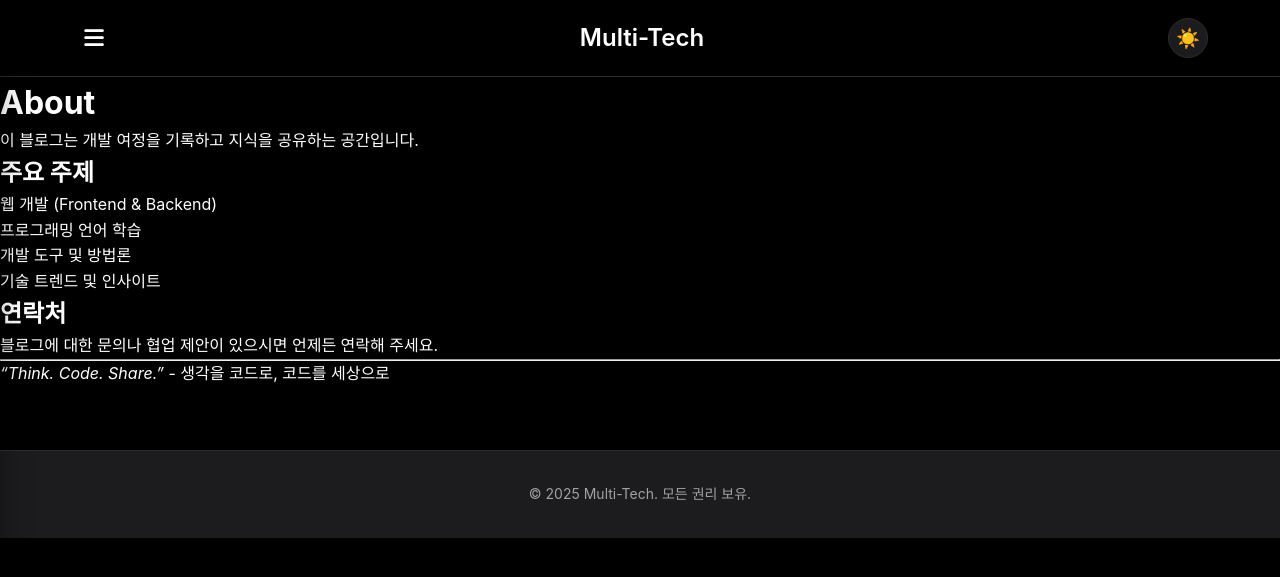
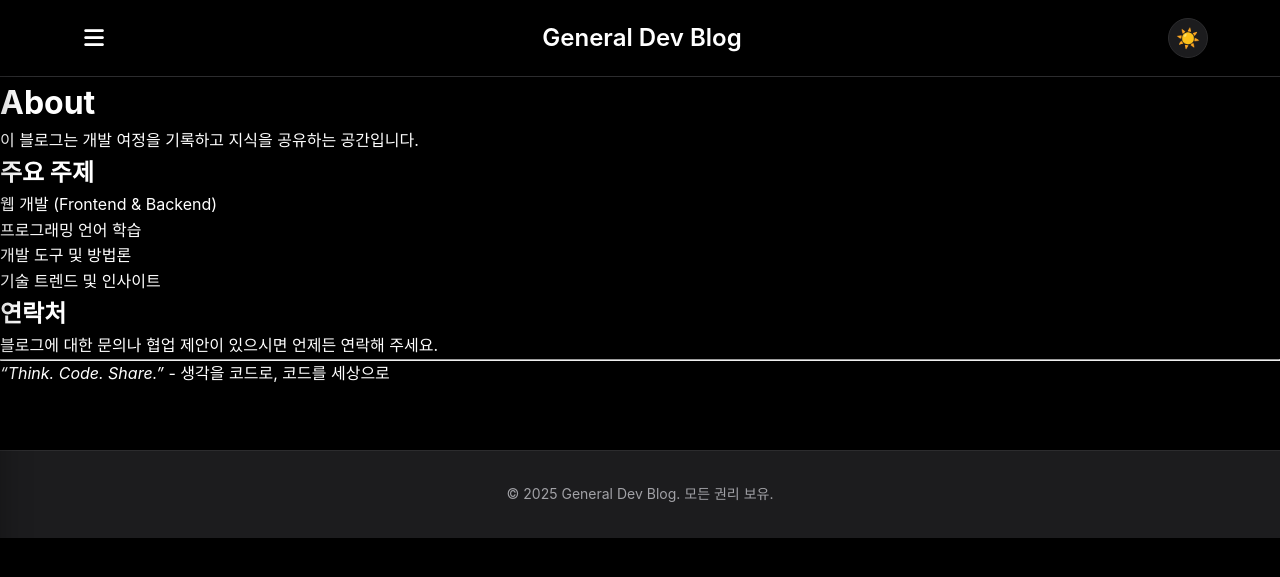
Before and after one commit to jihoonyDev/jihoonyDev.github.io, a Jekyll site: the page built from about.md, in a window 1280 px wide. Shown: the top 577 px of the page. Built offline with Jekyll 4.4.1, drawn with Linux system fonts in a browser that asks for light colours.

Commit message:
Update _config.yml

```diff
--- a/_config.yml
+++ b/_config.yml
@@ -1,4 +1,4 @@
-title: Multi-Tech
+title: General Dev Blog
 description: 특정 기술에 국한되지 않고 다양한 주제를 다룹니다.
 url: "https://jihoonydev.github.io"
 baseurl: ""
```
